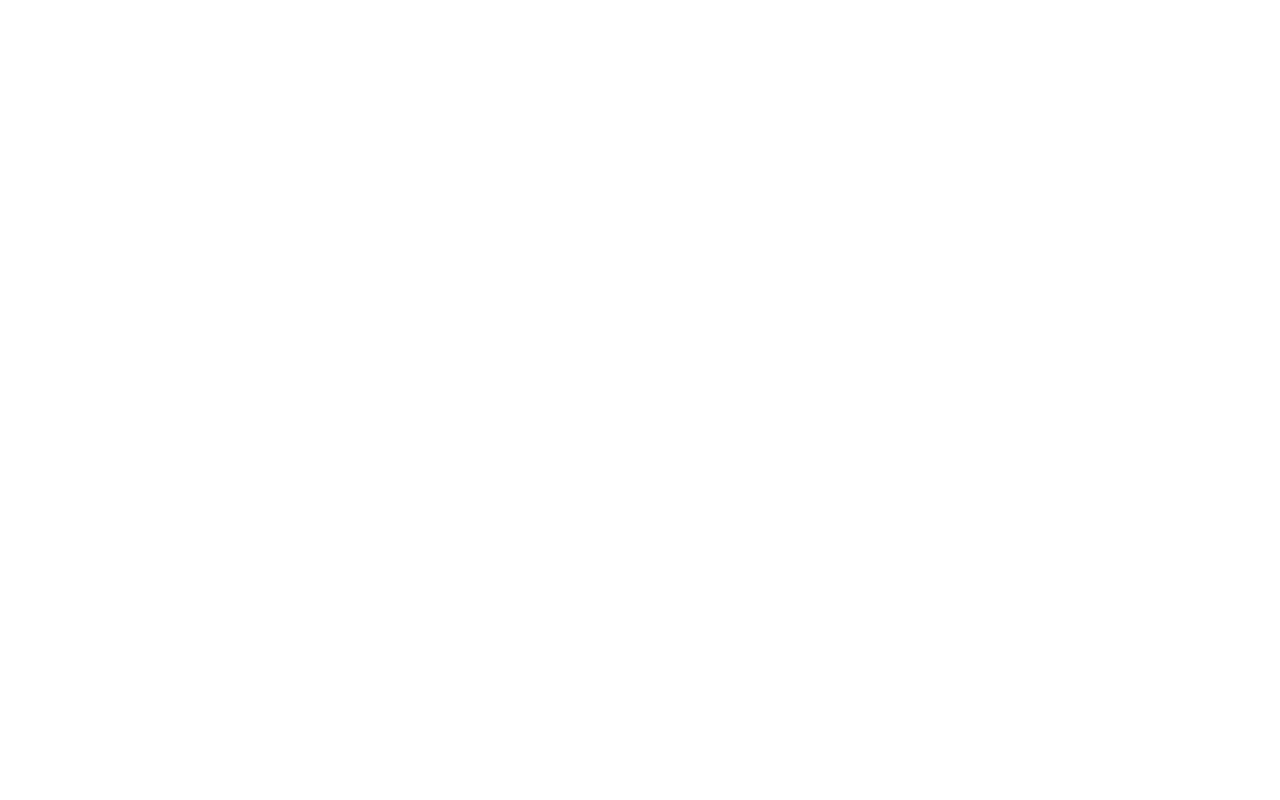
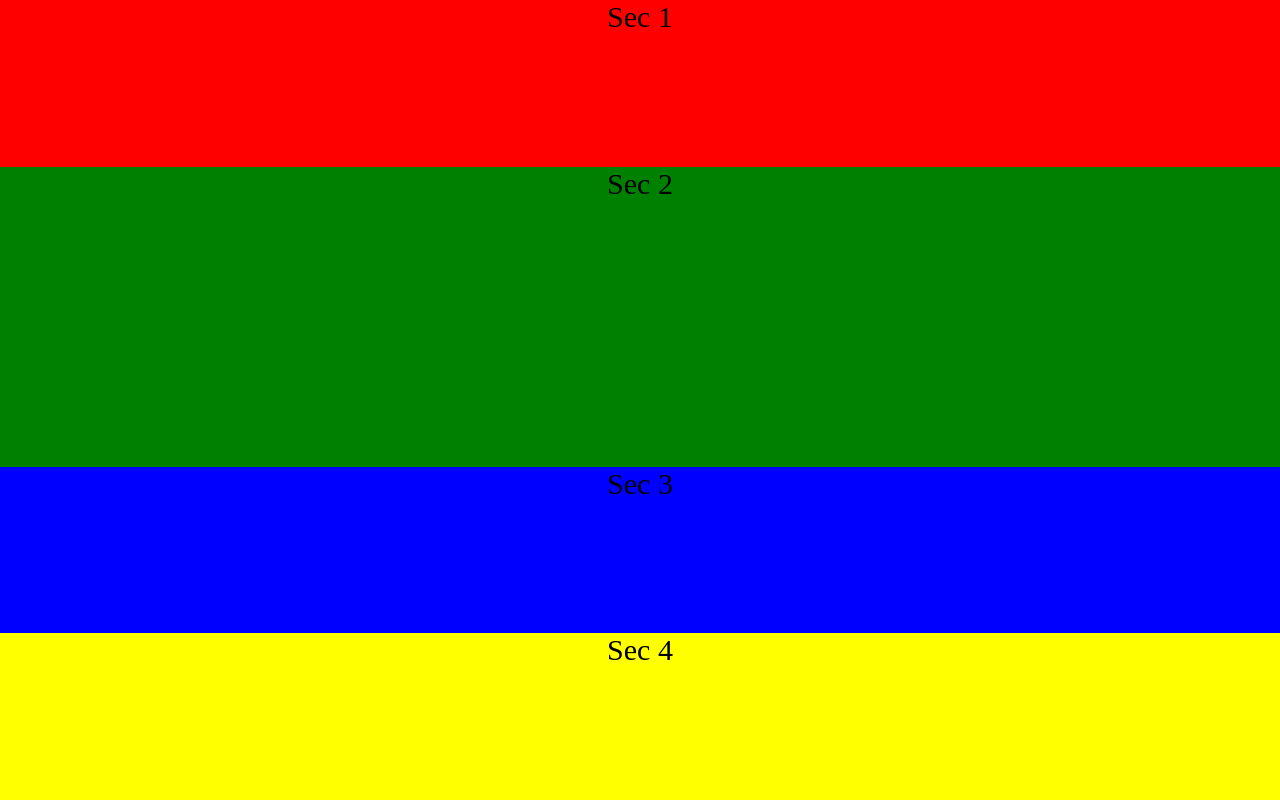
Before and after one commit to rayjoshua432/CSS-Grid, a plain HTML site: page index.html in a window 1280 px wide. Drawn offline with Linux system fonts and the light colour scheme.

Commit message:
Auto, gap, minmax

```diff
--- a/index.html
+++ b/index.html
@@ -0,0 +1,18 @@
+<!DOCTYPE html>
+<html lang="en">
+  <head>
+    <meta charset="UTF-8" />
+    <meta http-equiv="X-UA-Compatible" content="IE=edge" />
+    <meta name="viewport" content="width=device-width, initial-scale=1.0" />
+    <title>GRID</title>
+    <link rel="stylesheet" href="style.css" />
+  </head>
+  <body>
+    <div class="main">
+      <div class="section-1">Sec 1</div>
+      <div class="section-2">Sec 2</div>
+      <div class="section-3">Sec 3</div>
+      <div class="section-4">Sec 4</div>
+    </div>
+  </body>
+</html>
--- a/style.css
+++ b/style.css
@@ -5,30 +5,35 @@ body {
 }
 
 .main {
-    height: 50vh;
+    height: 100vh;
     font-size: 30px;
     text-align: center;
     display: grid;
-
-}
-
-.main div {
-    height: 150px;
-    width: 150px;
+    /* grid-template-columns: 1fr auto auto 1fr; */
+    /* grid-template-rows: repeat(2,1fr); */
+    /* grid-gap: 20px 100px; */
+    /* grid-auto-flow: column;
+    grid-auto-columns: 100px;
+    place-content: center; */
+    grid-template-rows: auto minmax(150px, 300px) auto auto;
 }
 
 .section-1 {
+    grid-row: 1/2;
     background-color: red;
 }
 
 .section-2 {
+    grid-row: 2/3;
     background-color: green;
 }
 
 .section-3 {
+    grid-row: 3/4;
     background-color: blue;
 }
 
 .section-4 {
+    grid-row: 4/5;
     background-color: yellow;
 }
```
